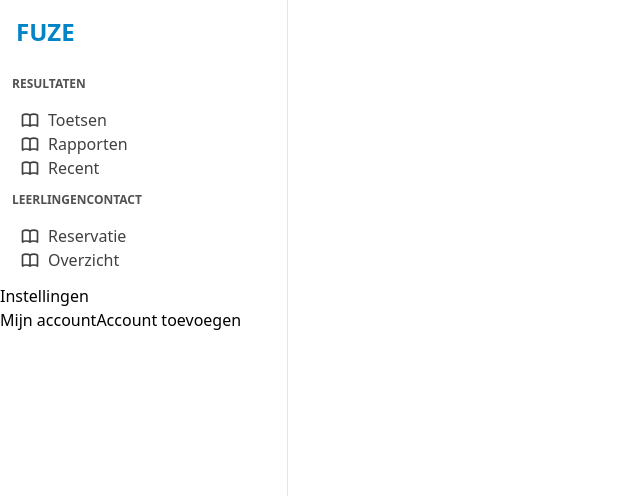
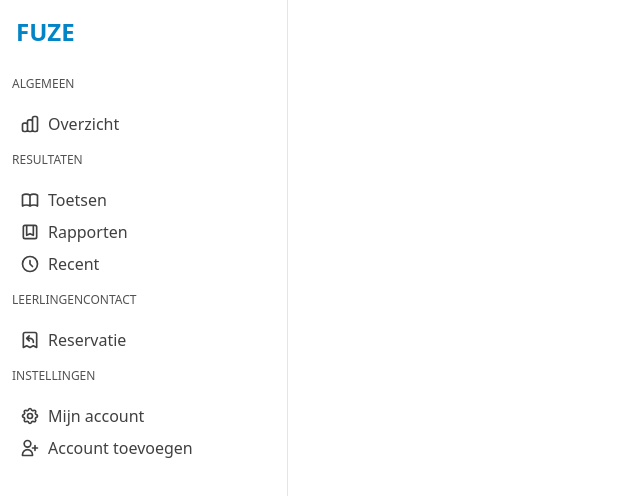
Before and after one commit to robschoovaerts08/Fuze-Scoreboek, a Next.js app: page / in a window 1280 px wide. Shown: the top 496 px of the page, without its empty margins (0-640 px from the left). Built offline with nearby package versions, Linux system fonts and the light colour scheme.

Commit message:
Improved bar component

```diff
--- a/pages/components/_bar.jsx
+++ b/pages/components/_bar.jsx
@@ -1,5 +1,13 @@
 import React from "react";
-import { BookOpenIcon } from "@heroicons/react/outline";
+import {
+  BookOpenIcon,
+  BookmarkAltIcon,
+  ClockIcon,
+  ChartBarIcon,
+  ReceiptRefundIcon,
+  UserAddIcon,
+  CogIcon,
+} from "@heroicons/react/outline";
 
 function Bar() {
   return (
@@ -9,57 +17,80 @@
       </div>
       <div className="px-3 my-3 flex flex-col">
         <div className="mb-4">
-          <h3 className="text-xs font-semibold uppercase text-neutral-600">
+          <h3 className="text-xs font-thin uppercase text-neutral-600">
+            Algemeen
+          </h3>
+        </div>
+        <a
+          href=""
+          className="flex justify-start items-center hover:text-sky-700 text-neutral-700 py-1"
+        >
+          <ChartBarIcon className="w-5 h-5 mx-2" />
+          <span className="font-medium">Overzicht</span>
+        </a>
+      </div>
+      <div className="px-3 my-3 flex flex-col">
+        <div className="mb-4">
+          <h3 className="text-xs font-thin uppercase text-neutral-600">
             Resultaten
           </h3>
         </div>
         <a
           href=""
-          className="flex justify-start items-center hover:text-sky-700 text-neutral-700"
+          className="flex justify-start items-center hover:text-sky-700 text-neutral-700 py-1"
         >
           <BookOpenIcon className="w-5 h-5 mx-2" />
           <span className="font-medium">Toetsen</span>
         </a>
         <a
           href=""
-          className="flex justify-start items-center hover:text-sky-700 text-neutral-700"
+          className="flex justify-start items-center hover:text-sky-700 text-neutral-700 py-1"
         >
-          <BookOpenIcon className="w-5 h-5 mx-2" />
+          <BookmarkAltIcon className="w-5 h-5 mx-2" />
           <span className="font-medium">Rapporten</span>
         </a>
         <a
           href=""
-          className="flex justify-start items-center hover:text-sky-700 text-neutral-700"
+          className="flex justify-start items-center hover:text-sky-700 text-neutral-700 py-1"
         >
-          <BookOpenIcon className="w-5 h-5 mx-2" />
+          <ClockIcon className="w-5 h-5 mx-2" />
           <span className="font-medium">Recent</span>
         </a>
       </div>
       <div className="px-3 my-3 flex flex-col">
         <div className="mb-4">
-          <h3 className="text-xs font-semibold uppercase text-neutral-600">
+          <h3 className="text-xs font-thin uppercase text-neutral-600">
             Leerlingencontact
           </h3>
         </div>
         <a
           href=""
-          className="flex justify-start items-center hover:text-sky-700 text-neutral-700"
+          className="flex justify-start items-center hover:text-sky-700 text-neutral-700 py-1"
         >
-          <BookOpenIcon className="w-5 h-5 mx-2" />
+          <ReceiptRefundIcon className="w-5 h-5 mx-2" />
           <span className="font-medium">Reservatie</span>
+        </a>
+      </div>
+      <div className="px-3 my-3 flex flex-col">
+        <div className="mb-4">
+          <h3 className="text-xs font-thin uppercase text-neutral-600">
+            Instellingen
+          </h3>
+        </div>
+        <a
+          href=""
+          className="flex justify-start items-center hover:text-sky-700 text-neutral-700 py-1"
+        >
+          <CogIcon className="w-5 h-5 mx-2" />
+          <span className="font-medium">Mijn account</span>
         </a>
         <a
           href=""
-          className="flex justify-start items-center hover:text-sky-700 text-neutral-700"
+          className="flex justify-start items-center hover:text-sky-700 text-neutral-700 py-1"
         >
-          <BookOpenIcon className="w-5 h-5 mx-2" />
-          <span className="font-medium">Overzicht</span>
+          <UserAddIcon className="w-5 h-5 mx-2" />
+          <span className="font-medium">Account toevoegen</span>
         </a>
-      </div>
-      <div>
-        <h3>Instellingen</h3>
-        <a href="">Mijn account</a>
-        <a href="">Account toevoegen</a>
       </div>
     </div>
   );
```
